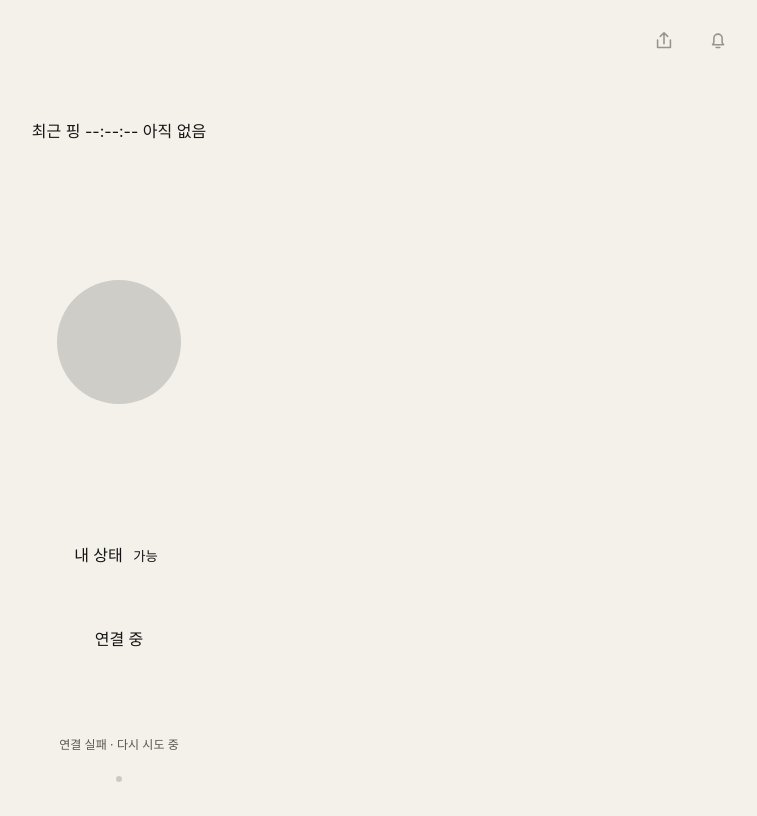
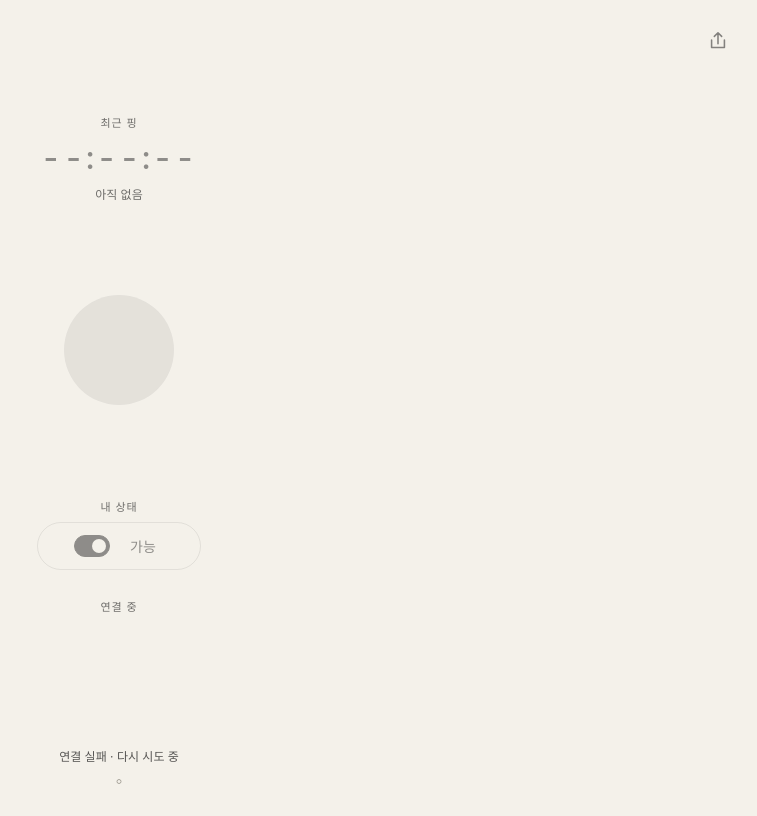
Before and after one commit to kuil09/ping, a plain HTML site: page public/index.html in a window 1280 px wide. Shown: the whole page, without its empty margins (521-1278 px from the left). Drawn offline with Linux system fonts and the light colour scheme; no server answers.

Commit message:
feat: style ping clock and independent availability states

```diff
--- a/public/styles.css
+++ b/public/styles.css
@@ -1,242 +1,56 @@
 :root {
   color-scheme: light dark;
   font-family: ui-sans-serif, -apple-system, BlinkMacSystemFont, "Segoe UI", sans-serif;
-  background: #f4f1ea;
-  color: #141414;
   --bg: #f4f1ea;
   --fg: #141414;
   --muted: #a8a49b;
+  --life: 0;
+  background: var(--bg);
+  color: var(--fg);
 }
-
-* {
-  box-sizing: border-box;
-  -webkit-tap-highlight-color: transparent;
-}
-
-html,
-body {
-  margin: 0;
-  min-height: 100%;
-  background: var(--bg);
-  overscroll-behavior: none;
-}
-
-body {
-  min-height: 100dvh;
-}
-
-button {
-  appearance: none;
-  border: 0;
-  background: none;
-  color: inherit;
-}
-
-main {
-  position: relative;
-  min-height: 100dvh;
-  overflow: hidden;
-}
-
-header {
-  position: fixed;
-  z-index: 5;
-  top: max(18px, env(safe-area-inset-top));
-  right: max(18px, env(safe-area-inset-right));
-  display: flex;
-  gap: 8px;
-}
-
-.icon {
-  width: 46px;
-  height: 46px;
-  border-radius: 50%;
-  display: grid;
-  place-items: center;
-  opacity: .42;
-  cursor: pointer;
-  transition: opacity 160ms ease, transform 160ms ease;
-}
-
-.icon:active {
-  transform: scale(.92);
-}
-
-.icon.active {
-  opacity: 1;
-}
-
-.icon svg {
-  width: 22px;
-  height: 22px;
-  fill: none;
-  stroke: currentColor;
-  stroke-width: 1.7;
-  stroke-linecap: round;
-  stroke-linejoin: round;
-}
-
-.stage {
-  position: relative;
-  min-height: 100dvh;
-  display: grid;
-  place-items: center;
-  padding: 88px 24px 120px;
-}
-
-.signal {
-  width: min(62vw, 280px);
-  aspect-ratio: 1;
-  border-radius: 50%;
-  display: grid;
-  place-items: center;
-  cursor: pointer;
-  touch-action: manipulation;
-  transform: translateZ(0);
-  z-index: 2;
-}
-
-.signal span {
-  width: 46%;
-  aspect-ratio: 1;
-  border-radius: 50%;
-  background: var(--fg);
-  opacity: .16;
-  box-shadow: 0 0 0 0 color-mix(in srgb, var(--fg) 9%, transparent);
-  transition:
-    width 160ms cubic-bezier(.2, .8, .2, 1),
-    opacity 160ms ease,
-    box-shadow 220ms ease,
-    transform 120ms ease;
-}
-
-.signal:active span {
-  width: 62%;
-  opacity: .9;
-  transform: scale(.9);
-  box-shadow:
-    0 0 0 34px color-mix(in srgb, var(--fg) 5%, transparent),
-    0 0 0 68px color-mix(in srgb, var(--fg) 2%, transparent);
-}
-
-body.sending .signal span {
-  opacity: .75;
-}
-
-.users {
-  position: absolute;
-  left: 50%;
-  top: calc(50% + min(40vw, 182px));
-  width: min(78vw, 360px);
-  min-height: 58px;
-  transform: translateX(-50%);
-  display: flex;
-  justify-content: center;
-  align-items: center;
-  flex-wrap: wrap;
-  gap: 10px;
-  pointer-events: none;
-}
-
-.user {
-  --user-life: 0;
-  position: relative;
-  width: 34px;
-  height: 34px;
-  display: grid;
-  place-items: center;
-}
-
-.user-dot {
-  position: relative;
-  width: 29px;
-  height: 29px;
-  border-radius: 50%;
-  border: 1px solid color-mix(in srgb, var(--fg) 34%, transparent);
-  display: grid;
-  place-items: center;
-  transition:
-    background 200ms ease,
-    border-color 200ms ease,
-    transform 180ms ease,
-    box-shadow 220ms ease;
-}
-
-.user-core {
-  font-size: 8px;
-  line-height: 1;
-  letter-spacing: -.02em;
-  font-weight: 700;
-  opacity: .35;
-  user-select: none;
-}
-
-.user[data-active="true"] .user-dot {
-  background: color-mix(
-    in srgb,
-    var(--fg) calc(12% + 78% * var(--user-life)),
-    transparent
-  );
-  border-color: color-mix(
-    in srgb,
-    var(--fg) calc(28% + 60% * var(--user-life)),
-    transparent
-  );
-  box-shadow:
-    0 0 0 calc(5px * var(--user-life))
-      color-mix(in srgb, var(--fg) calc(4% * var(--user-life)), transparent),
-    0 0 0 calc(10px * var(--user-life))
-      color-mix(in srgb, var(--fg) calc(2% * var(--user-life)), transparent);
-}
-
-.user[data-active="true"] .user-core {
-  color: var(--bg);
-  opacity: calc(.35 + .65 * var(--user-life));
-}
-
-.user[data-self="true"]::after {
-  content: "";
-  position: absolute;
-  bottom: -5px;
-  left: 50%;
-  width: 3px;
-  height: 3px;
-  border-radius: 50%;
-  background: var(--fg);
-  transform: translateX(-50%);
-  opacity: .38;
-}
-
-.connection {
-  position: fixed;
-  left: 50%;
-  bottom: max(18px, env(safe-area-inset-bottom));
-  width: 6px;
-  height: 6px;
-  border-radius: 50%;
-  background: var(--muted);
-  transform: translateX(-50%);
-  opacity: .5;
-}
-
-.connection.online {
-  background: var(--fg);
-  opacity: .22;
-}
-
-@media (prefers-reduced-motion: reduce) {
-  *,
-  *::before,
-  *::after {
-    animation: none !important;
-    transition: none !important;
-  }
-}
-
-@media (prefers-color-scheme: dark) {
-  :root {
-    --bg: #151513;
-    --fg: #f1eee6;
-    --muted: #5a5852;
-  }
-}
+* { box-sizing: border-box; -webkit-tap-highlight-color: transparent; }
+[hidden] { display: none !important; }
+html, body { margin: 0; min-height: 100%; background: var(--bg); overscroll-behavior: none; }
+button { appearance: none; border: 0; background: none; color: inherit; font: inherit; cursor: pointer; touch-action: manipulation; }
+button:focus-visible { outline: 2px solid currentColor; outline-offset: 6px; }
+button:disabled { cursor: default; opacity: .45; }
+main { position: relative; min-height: 100dvh; }
+header { position: absolute; z-index: 5; top: max(18px, env(safe-area-inset-top)); right: max(18px, env(safe-area-inset-right)); display: flex; gap: 8px; }
+.icon { width: 46px; height: 46px; border-radius: 50%; display: grid; place-items: center; opacity: .5; }
+.icon:active { transform: scale(.92); }
+.icon.active { opacity: 1; }
+.icon svg { width: 22px; height: 22px; fill: none; stroke: currentColor; stroke-width: 1.7; stroke-linecap: round; stroke-linejoin: round; }
+.stage { min-height: 100dvh; display: flex; flex-direction: column; justify-content: center; align-items: center; gap: 22px; padding: 92px 24px 82px; }
+.eyebrow { font-size: 11px; font-weight: 500; letter-spacing: .08em; opacity: .6; }
+.ping-clock { display: flex; flex-direction: column; align-items: center; gap: 8px; font-variant-numeric: tabular-nums; min-height: 82px; }
+#ping-time { font-size: clamp(25px, 6vw, 32px); font-weight: 450; letter-spacing: .06em; }
+#ping-age { font-size: 12px; opacity: .6; min-height: 16px; }
+.ping-clock[data-active="false"] #ping-time { opacity: .45; }
+.signal { width: min(58vw, 252px); aspect-ratio: 1; flex-shrink: 0; border-radius: 50%; display: grid; place-items: center; position: relative; }
+.signal span { display: block; width: calc(46% + 18% * var(--life)); aspect-ratio: 1; border-radius: 50%; background: var(--fg); opacity: calc(.16 + .84 * var(--life)); box-shadow: 0 0 0 calc(26px * var(--life)) color-mix(in srgb, var(--fg) 6%, transparent), 0 0 0 calc(52px * var(--life)) color-mix(in srgb, var(--fg) 3%, transparent); transition: width .25s ease, opacity .25s ease, box-shadow .25s ease, transform .15s ease; }
+.signal:active:not(:disabled) span { transform: scale(.9); }
+body.sending .signal span { transform: scale(.94); }
+.availability-control { display: flex; align-items: center; flex-direction: column; gap: 8px; }
+.availability { display: flex; align-items: center; justify-content: center; gap: 12px; min-width: 164px; min-height: 48px; padding: 8px 16px; border: 1px solid color-mix(in srgb, var(--fg) 18%, transparent); border-radius: 28px; }
+.switch-track { width: 36px; height: 22px; border: 1px solid currentColor; border-radius: 14px; position: relative; background: transparent; transition: background .18s; }
+.switch-thumb { position: absolute; width: 14px; height: 14px; border-radius: 50%; background: var(--fg); left: 3px; top: 3px; transition: transform .18s, background .18s; }
+.availability[aria-checked="true"] .switch-track { background: var(--fg); }
+.availability[aria-checked="true"] .switch-thumb { background: var(--bg); transform: translateX(14px); }
+#availability-state { min-width: 42px; font-size: 14px; font-weight: 550; }
+.availability[aria-busy="true"] { opacity: .5; }
+.channel-members { display: flex; align-items: center; flex-direction: column; gap: 18px; margin-top: 6px; width: min(100%, 420px); }
+.users { display: flex; flex-wrap: wrap; justify-content: center; gap: 18px 14px; width: 100%; min-height: 64px; }
+.user { --user-life: 0; position: relative; display: flex; align-items: center; flex-direction: column; gap: 9px; min-width: 42px; }
+.user-dot { position: relative; width: 30px; height: 30px; border-radius: 50%; border: 1px solid color-mix(in srgb, var(--fg) 45%, transparent); display: grid; place-items: center; }
+.user-core { width: 10px; height: 10px; border-radius: 50%; background: var(--fg); }
+.user[data-available="false"] .user-core { height: 1px; width: 16px; border-radius: 0; transform: rotate(-45deg); }
+.user[data-available="false"] .user-dot { border-style: dashed; }
+.user[data-active="true"] .user-dot { box-shadow: 0 0 0 calc(5px * var(--user-life)) color-mix(in srgb, var(--fg) 9%, transparent), 0 0 0 calc(10px * var(--user-life)) color-mix(in srgb, var(--fg) 4%, transparent); }
+.user-label { font-size: 11px; white-space: nowrap; opacity: .65; }
+.user[data-self="true"] .user-label { font-weight: 650; opacity: 1; }
+#status { position: fixed; bottom: max(30px, calc(env(safe-area-inset-bottom) + 22px)); left: 16px; right: 16px; text-align: center; font-size: 12px; margin: 0; background: var(--bg); }
+#status:empty { display: none; }
+.connection { position: fixed; left: 50%; bottom: max(16px, env(safe-area-inset-bottom)); width: 5px; height: 5px; border-radius: 50%; border: 1px solid var(--muted); transform: translateX(-50%); }
+.connection.online { background: var(--fg); border-color: var(--fg); opacity: .3; }
+@media (prefers-reduced-motion: reduce) { *, *::before, *::after { animation: none !important; transition: none !important; } }
+@media (prefers-color-scheme: dark) { :root { --bg: #151513; --fg: #f1eee6; --muted: #5a5852; } }
```
